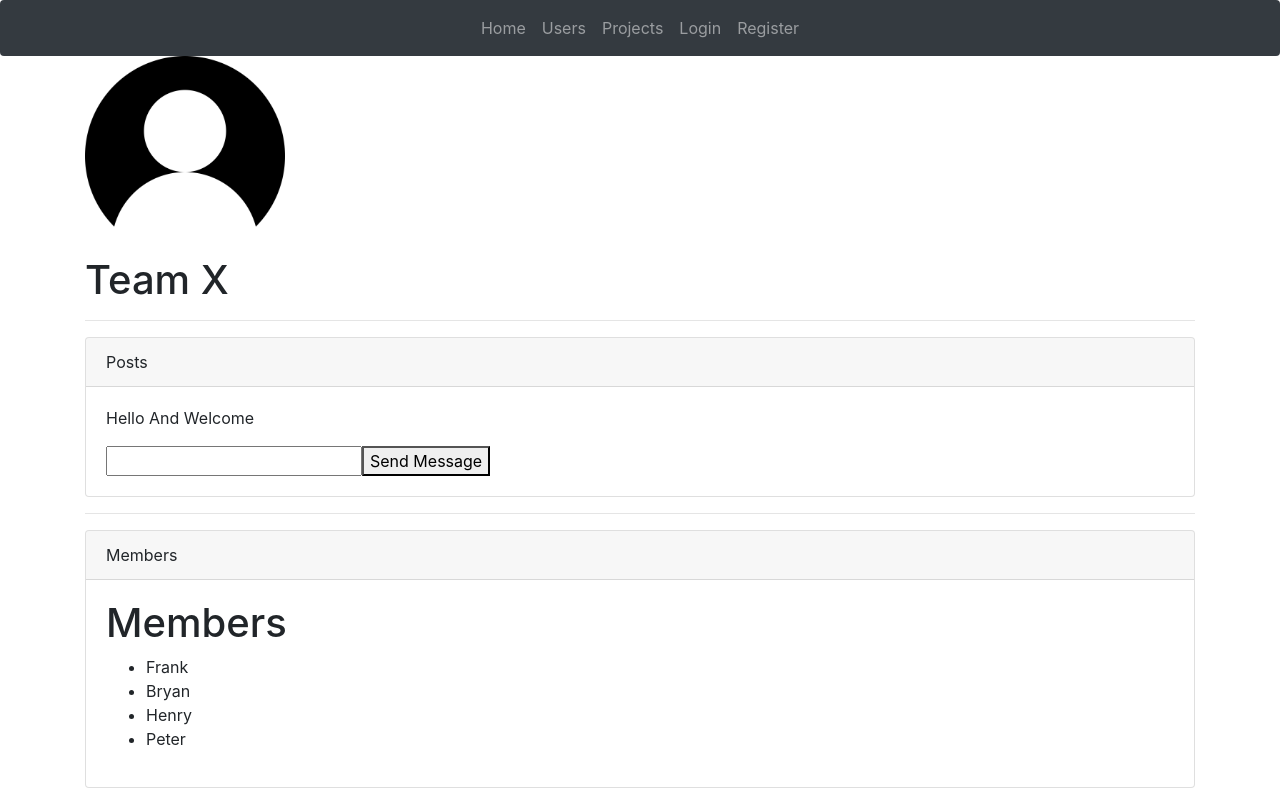
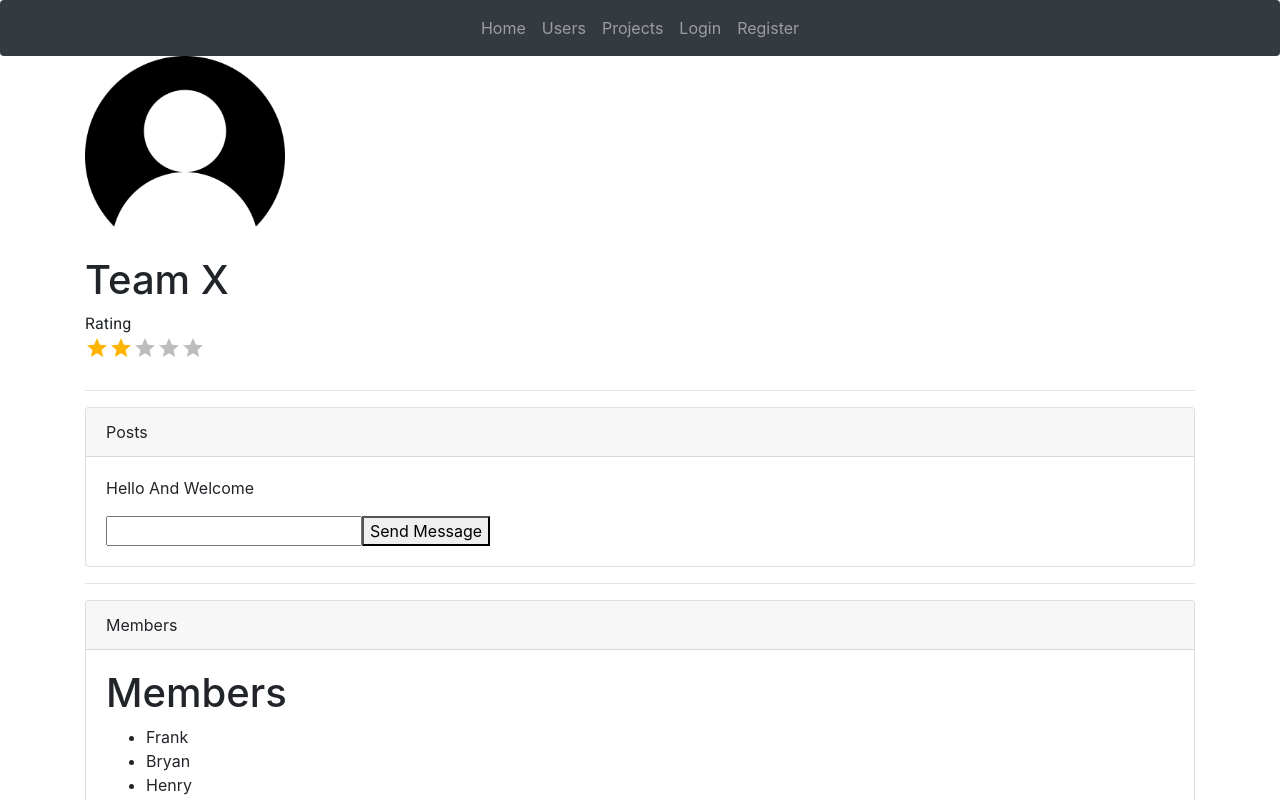
Before and after one commit to 12NaN/CSc322-TeamX-Software-Engineering-Project, a React (Create React App) app in the folder client/: page /group in a window 1280 px wide. Shown: the top 800 px of the page. Built offline with nearby package versions, Linux system fonts and the light colour scheme; no server answers.

Commit message:
Group Rating UI

```diff
--- a/client/package.json
+++ b/client/package.json
@@ -4,6 +4,8 @@
   "private": true,
   "main": "public/Main.js",
   "dependencies": {
+    "@material-ui/core": "^4.9.11",
+    "@material-ui/lab": "^4.0.0-alpha.50",
     "@testing-library/jest-dom": "^4.2.4",
     "@testing-library/react": "^9.3.2",
     "@testing-library/user-event": "^7.1.2",
--- a/client/public/index.html
+++ b/client/public/index.html
@@ -15,6 +15,7 @@
     integrity="sha384-Vkoo8x4CGsO3+Hhxv8T/Q5PaXtkKtu6ug5TOeNV6gBiFeWPGFN9MuhOf23Q9Ifjh"
     crossorigin="anonymous"
   />
+  <link rel="stylesheet" href="https://fonts.googleapis.com/css?family=Roboto:300,400,500,700&display=swap" />
     <link rel="apple-touch-icon" href="%PUBLIC_URL%/logo192.png" />
     <!--
       manifest.json provides metadata used when your web app is installed on a
--- a/client/src/components/Groups/Group.js
+++ b/client/src/components/Groups/Group.js
@@ -1,4 +1,5 @@
 import React, { Component } from 'react';
+import Ratings from '../Ratings';
 import Sections from './Sections';
 import Poll from './Poll';
 import Members from './Members';
@@ -24,6 +25,7 @@ class Group extends Component {
             <div>
                 <img src={image} className="center" style={{height:"200px", width:"200px"}}/>
                 <h1 id="groupName">{this.state.name}</h1>
+                <Ratings/>
                 <hr></hr>
                 <Sections sectionName="Posts" component={<Posts/>}/>
                 <hr></hr>
--- /dev/null
+++ b/client/src/components/Ratings.js
@@ -0,0 +1,17 @@
+import React from 'react';
+import Rating from '@material-ui/lab/Rating';
+import Typography from '@material-ui/core/Typography';
+import Box from '@material-ui/core/Box';
+
+export default function Ratings() {
+  const [value, setValue] = React.useState(2);
+
+  return (
+    <div>
+      <Box component="fieldset" mb={3} borderColor="transparent">
+        <Typography component="legend">Rating</Typography>
+        <Rating name="read-only" value={value} readOnly />
+      </Box>
+    </div>
+  );
+}
```
Also changed, not shown: 1 other file (tests, documents, lock files or other folders).
